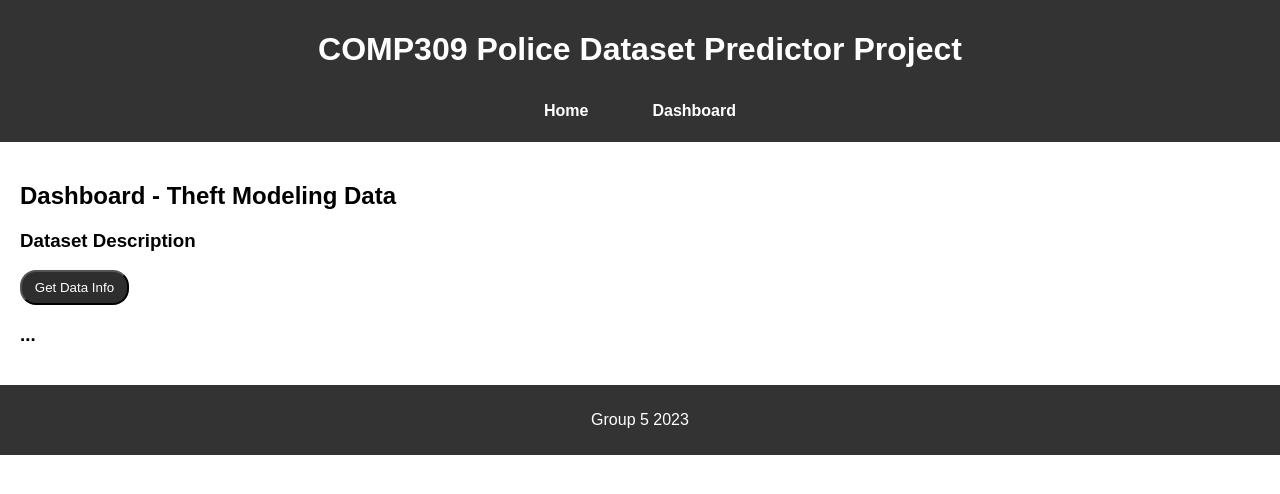
After one commit to QR-Madness/Project-DatasetPredictor, a Flask app: page /dashboard in a window 1280 px wide. The commit adds this page. Shown: the top 494 px of the page. Run offline with Flask 3, Linux system fonts and the light colour scheme.

Commit message:
Basic data description for API

```diff
--- a/App/CoreBlueprint.py
+++ b/App/CoreBlueprint.py
@@ -1,12 +1,13 @@
-from flask import Blueprint
+from flask import Blueprint, jsonify
 from flask import render_template
+from Script.BicycleThefts import BicycleThefts
 
 # App Blueprint
 CoreBlueprint = Blueprint(
     "Core_Blueprint",
     "CoreBlueprint",
     static_folder="Static/",
-    static_url_path='/',
+    static_url_path="/",
     template_folder="Templates/",
 )
 
@@ -14,3 +15,16 @@ CoreBlueprint = Blueprint(
 @CoreBlueprint.route("/")
 def page_index():
     return render_template("Index.j2.html")
+
+
+@CoreBlueprint.route("/dashboard")
+def page_dashboard():
+    return render_template("Dashboard.j2.html")
+
+
+@CoreBlueprint.route("/data-stats")
+def page_component_data_stats():
+    thefts = BicycleThefts()
+    # render stats into an HTML element
+    stats_info_element = thefts.get_description().to_html()
+    return jsonify(html=stats_info_element)
--- /dev/null
+++ b/App/Static/css/global-inputs.css
@@ -0,0 +1,7 @@
+button {
+    padding: 1vh 1vw;
+    background-color: rgb(46, 46, 46);
+    color: white;
+    border-radius: 1rem;
+    cursor: pointer;
+}
--- a/App/Static/css/layout.css
+++ b/App/Static/css/layout.css
@@ -13,11 +13,14 @@ body {
 
 #content {
     display: flex;
+    height: fit-content;
+    overflow: hidden;
 }
 
 #main-content {
     flex: 1;
     padding: 20px;
+    overflow: auto;
 }
 
 #sidebar {
@@ -31,64 +34,28 @@ body {
     color: white;
     padding: 10px;
     text-align: center;
-    position: fixed;
     bottom: 0;
-    width: 100%;
-}
-#sidebar {
-    background-color: #f4f4f4;
-    width: 200px;
-    padding: 20px;
-    overflow: hidden; /* Hide overflow content */
-    transition: width 0.3s; /* Add transition for width changes */
+    left:0;
+    right: 0;
 }
 
-#menu-toggle {
-    cursor: pointer;
-    display: none;
+#navbar {
+    display: inline-flex;
+    flex-direction: row;
+    padding: 1vh 2vw;
+    gap: 3vw;
+    transition: width 0.3s;
 }
 
-#menu-toggle-label {
-    display: none;
+#navbar a {
+    color: white;
+    text-decoration: none;
+    font-weight: bold;
+    padding: 0.5vh 1vw;
+    border-radius: 1rem;
 }
 
-@media screen and (max-width: 768px) {
-    #sidebar {
-        width: 0; /* Collapse the sidebar by default on smaller screens */
-    }
-
-    #menu-toggle-label {
-        display: block;
-        cursor: pointer;
-    }
-
-    #menu-toggle:checked + #sidebar {
-        width: 200px; /* Expand sidebar when checkbox is checked */
-    }
-
-    #menu-toggle:checked + #sidebar + #menu-toggle-label {
-        display: none;
-    }
-
-    #menu-toggle:not(:checked) + #menu-toggle-label {
-        display: block;
-    }
+#navbar a:hover {
+    background-color: white;
+    color: black;
 }
-#sidebar ul {
-    list-style-type: none;
-    padding: 0;
-}
-
-#sidebar li {
-    margin-bottom: 10px;
-}
-
-#sidebar a {
-    text-decoration: none;
-    color: #333;
-    font-weight: bold;
-}
-
-#sidebar a:hover {
-    color: #007bff;
-}
--- /dev/null
+++ b/App/Static/css/table.css
@@ -0,0 +1,25 @@
+table {
+    font-family: 'Segoe UI', Tahoma, Geneva, Verdana, sans-serif;
+    border-collapse: collapse;
+    width: 100%;
+    margin: 20px 0;
+    overflow: auto;
+    box-shadow: 0 0 20px rgba(0, 0, 0, 0.1);
+    border-radius: 10px;
+}
+
+table th, table td {
+    padding: 12px 15px;
+    text-align: center;
+    border-bottom: 1px solid #ddd;
+}
+
+table th {
+    background-color: #0b6c0f;
+    color: white;
+    font-weight: bold;
+}
+
+table tbody tr:hover {
+    background-color: rgba(95, 158, 160, 0.2);
+}
--- /dev/null
+++ b/App/Static/js/fetching.js
@@ -0,0 +1,12 @@
+// Injects a recieved JSON element from a GET to the app
+function fetchDataElement(destinationContainerId, uri) {
+    fetch(uri)
+        .then(response => response.json())
+        .then(data => {
+            document.getElementById(destinationContainerId).innerHTML = data.html;
+        })
+        .catch(error => {
+            console.error('Error fetching additional content:', error);
+            document.getElementById(destinationContainerId).innerHTML = '<p>Could not fetch.</p>'
+        });
+}
--- /dev/null
+++ b/App/Templates/Dashboard.j2.html
@@ -0,0 +1,15 @@
+{% extends 'Layout.j2.html' %}
+{% import('Components/Dashboard.j2.html') as Dash %}
+
+{% block title %}Dashboard - {{ super() }}{% endblock %}
+
+{% block content %}
+<h2>Dashboard - Theft Modeling Data</h2>
+<div>
+    <h3>Dataset Description</h3>
+    <button onclick="fetchDataElement('data-stats-container', '/data-stats')">Get Data Info</button>
+    <div id="data-stats-container" class="output-container">
+    </div>
+</div>
+<h3>...</h3>
+{% endblock %}
--- a/App/Templates/Index.j2.html
+++ b/App/Templates/Index.j2.html
@@ -3,6 +3,6 @@
 {% block title %}Home - {{ super() }}{% endblock %}
 
 {% block content %}
-    <h2>Welcome to the Home Page!</h2>
-    <p>This is the content of the home page.</p>
+    <h2>Welcome</h2>
+    <p>Some text here</p>
 {% endblock %}
--- a/App/Templates/Layout.j2.html
+++ b/App/Templates/Layout.j2.html
@@ -5,13 +5,20 @@
     <meta charset="UTF-8">
     <meta name="viewport" content="width=device-width, initial-scale=1.0">
     <link type="text/css" rel="stylesheet" href="/css/layout.css" />
+    <link type="text/css" rel="stylesheet" href="/css/global-inputs.css" />
+    <link type="text/css" rel="stylesheet" href="/css/table.css" />
     <title>{% block title %}{% endblock %}</title>
 </head>
+<script src="/js/fetching.js"></script>
 
 <body>
     <div id="header">
         <!-- Common header content goes here -->
         <h1>COMP309 Police Dataset Predictor Project</h1>
+        <div id="navbar">
+            <a href="/">Home</a>
+            <a href="/dashboard">Dashboard</a>
+        </div>
     </div>
 
     <div id="content">
@@ -19,21 +26,11 @@
             <!-- Content of specific pages will be inserted here -->
             {% block content %}{% endblock %}
         </div>
-        <input type="checkbox" id="menu-toggle">
-        <label for="menu-toggle" id="menu-toggle-label">&#9776; Menu</label>
-        <div id="sidebar">
-            <!-- Right side navbar content goes here -->
-            <ul>
-                <li><a href="/home">Home</a></li>
-                <li><a href="/about">About</a></li>
-                <!-- Add more links as needed -->
-            </ul>
-        </div>
     </div>
 
     <div id="footer">
         <!-- Common footer content goes here -->
-        <p>&copy; 2023 My Website</p>
+        <p>Group 5 2023</p>
     </div>
 </body>
 
```
Also changed, not shown: App/Script/BicycleThefts.py (added, +18 -0 lines), App/Templates/Components/Dashboard.j2.html (added), 1 other file.
